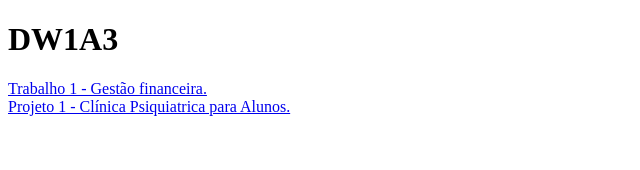
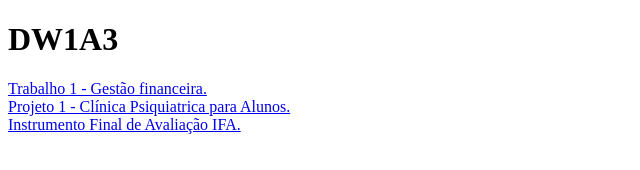
Before and after one commit to SadBeatrice/dw1a3, a plain HTML site: page index.html in a window 1280 px wide. Shown: the whole page, without its empty margins (0-640 px from the left). Drawn offline with Linux system fonts and the light colour scheme.

Commit message:
Update index.html

```diff
--- a/index.html
+++ b/index.html
@@ -10,5 +10,6 @@
     <H1>DW1A3</H1>
     <a href="https://sadbeatrice.github.io/dw1a3/Atividades/Trabalho/index.html">Trabalho 1 - Gestão financeira.</a><br>
     <a href="https://sadbeatrice.github.io/dw1a3/Atividades/CPA IFSP/Login.html">Projeto 1 - Clínica Psiquiatrica para Alunos.</a><br>
+    <a href="https://sadbeatrice.github.io/dw1a3/Atividades/IFA/index.html">Instrumento Final de Avaliação IFA.</a><br>
 </body>
 </html>
```
